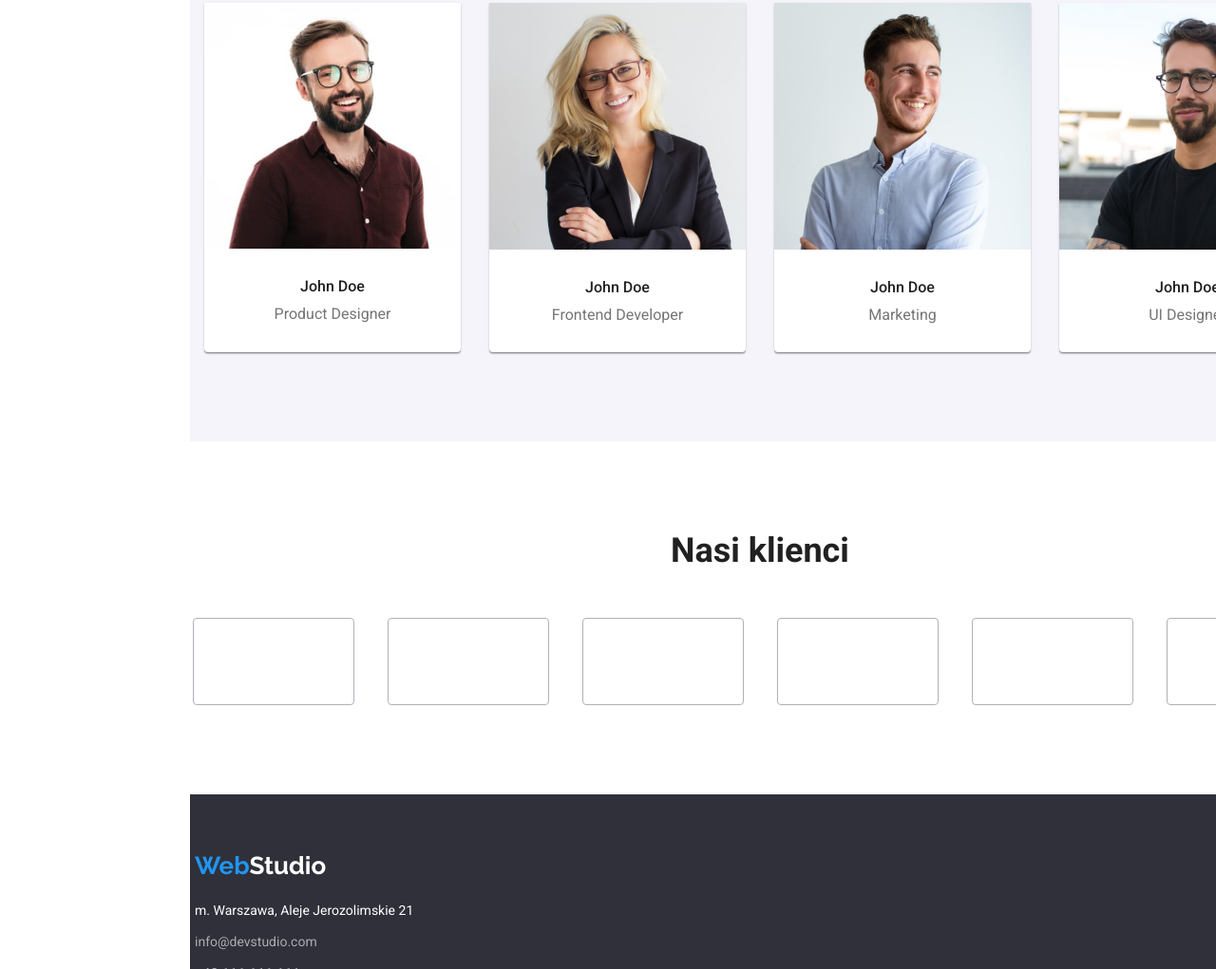
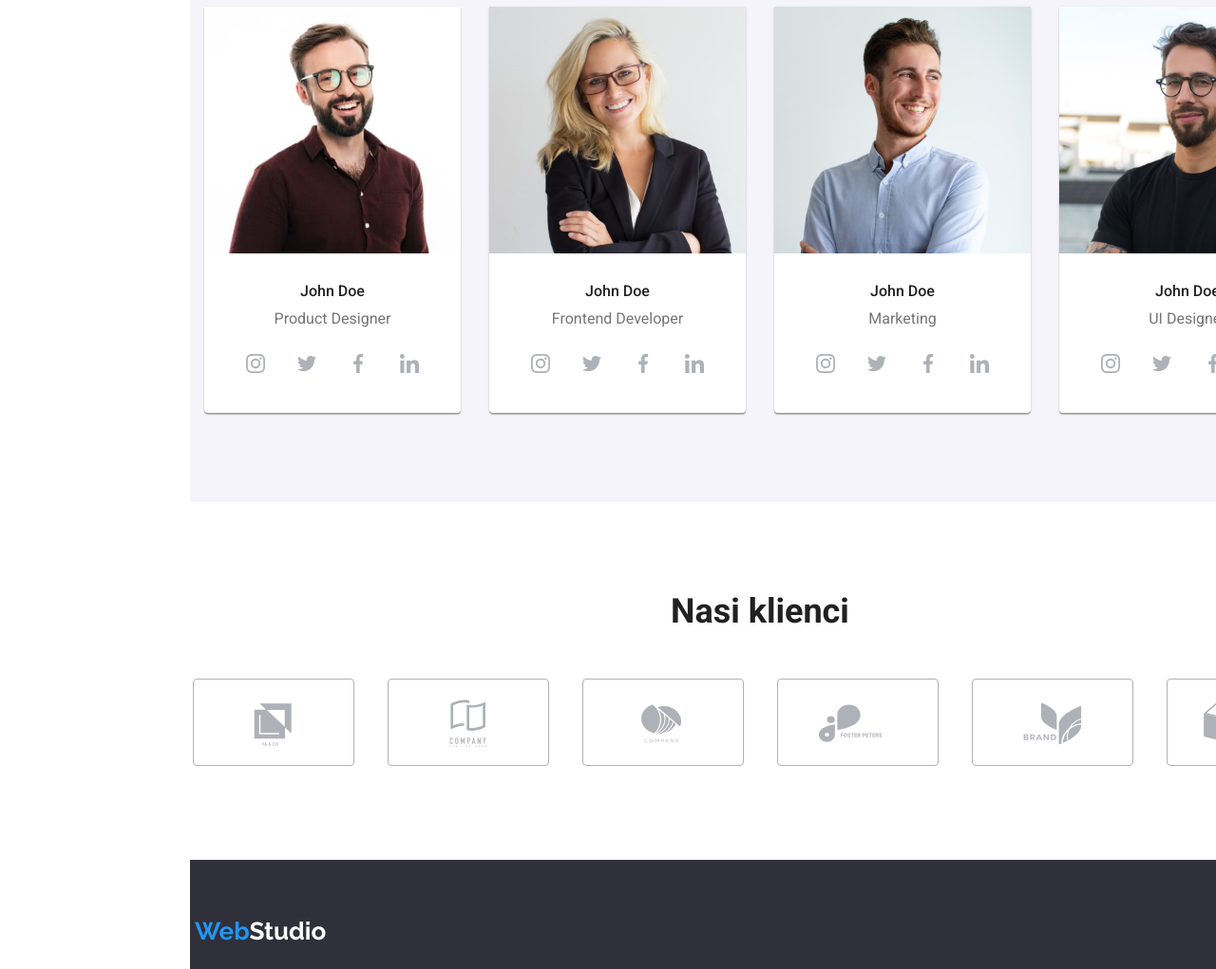
Before and after one commit to MagdalenaPezacka/goit-markup-hw-04, a plain HTML site: page index.html in a window 1280 px wide. Shown: the part 1779-2800 px from the top of the page at 95% size. Drawn offline with Linux system fonts and the light colour scheme.

Commit message:
partoficonsadded

```diff
--- a/css/styles.css
+++ b/css/styles.css
@@ -78,6 +78,7 @@ header {
   color: var(--brand-color);
 }
 .contacts {
+  display: flex;
   justify-content: right;
 }
 .email-link {
@@ -152,10 +153,11 @@ header {
 .article-box {
   max-width: 270px;
   height: 120px;
+  padding: 25px 100px;
   margin-bottom: 30px;
   border-radius: 4px;
   background-color: var(--almost-white);
-  background-image: url("https://res.cloudinary.com/goit-academy/image/upload/v1614773221/codepen/cat_segyum.svg");
+
   background-repeat: no-repeat;
   background-size: contain;
 }
@@ -200,7 +202,6 @@ header {
 }
 .ourteam {
   margin: 0;
-
   padding-bottom: 50px;
 }
 
@@ -210,14 +211,13 @@ header {
   width: 1200px;
   justify-content: center;
   gap: 30px;
-
   padding-left: 0;
 }
 .team .team-part {
   background-color: var(--total-white);
   margin: 0 auto;
   width: 270px;
-  height: 368px;
+  height: 428px;
   box-shadow: 0px 1px 3px rgba(0, 0, 0, 0.12), 0px 1px 1px rgba(0, 0, 0, 0.14),
     0px 2px 1px rgba(0, 0, 0, 0.2);
   border-radius: 0px 0px 4px 4px;
@@ -238,7 +238,31 @@ header {
   color: var(--light-grey);
   text-align: center;
   margin: 0 auto;
-  padding-bottom: 30px;
+  padding-bottom: 16px;
+}
+.socials-box {
+  display: flex;
+  width: 206px;
+  height: 44px;
+  margin: 0 auto;
+  padding: 0;
+  justify-content: space-around;
+  gap: 10px;
+}
+.socialmedia {
+  width: 44px;
+  height: 44px;
+  padding: 12px;
+  fill: var(--icon-border);
+}
+.socialmedia:hover,
+.socialmedia:focus {
+  fill: var(--total-white);
+  background-color: var(--brand-color);
+
+  border-radius: 45%;
+  -webkit-border-radius: 45%;
+  cursor: pointer;
 }
 .clients-box {
   display: flex;
@@ -248,15 +272,24 @@ header {
   gap: 30px;
   padding-left: 0;
   border-radius: 4px;
-
   background-repeat: no-repeat;
   background-size: contain;
 }
 .client {
   width: 170px;
   height: 92px;
+  padding: 18px 32px 14px 32px;
+  justify-content: center;
+  fill: var(--icon-border);
   border: 1px solid var(--icon-border);
   border-radius: 4px;
+}
+.client:hover,
+.client:focus {
+  fill: var(--brand-color);
+  border: 1px solid var(--brand-color);
+  border-radius: 4px;
+  cursor: pointer;
 }
 /*portfolio*/
 .container {
--- a/index.html
+++ b/index.html
@@ -47,7 +47,9 @@
       </section>
       <ul class="no-points articles">
         <li>
-          <div class="article-box"></div>
+          <svg class="article-box">
+            <use href="./images/icons.svg#icon-antenna-1"></use>
+          </svg>
           <h3 class="article-title">LOREM IPSUM</h3>
           <p class="article-text">
             Lorem ipsum dolor sit amet, consectetur adipiscing elit. Nam vel
@@ -55,7 +57,9 @@
           </p>
         </li>
         <li>
-          <div class="article-box"></div>
+          <svg class="article-box">
+            <use href="./images/icons.svg#icon-clock-1"></use>
+          </svg>
           <h3 class="article-title">LOREM IPSUM</h3>
           <p class="article-text">
             Lorem ipsum dolor sit amet, consectetur adipiscing elit. Nam vel
@@ -63,7 +67,9 @@
           </p>
         </li>
         <li>
-          <div class="article-box"></div>
+          <svg class="article-box">
+            <use href="./images/icons.svg#icon-diagram-1"></use>
+          </svg>
           <h3 class="article-title">LOREM IPSUM</h3>
           <p class="article-text">
             Lorem ipsum dolor sit amet, consectetur adipiscing elit. Nam vel
@@ -71,7 +77,9 @@
           </p>
         </li>
         <li>
-          <div class="article-box"></div>
+          <svg class="article-box">
+            <use href="./images/icons.svg#icon-astronaut-1"></use>
+          </svg>
           <h3 class="article-title">LOREM IPSUM</h3>
           <p class="article-text">
             Lorem ipsum dolor sit amet, consectetur adipiscing elit. Nam vel
@@ -125,6 +133,20 @@
                 <figcaption>
                   <p class="team-member">John Doe</p>
                   <p class="team-position">Product Designer</p>
+                  <div class="socials-box">
+                    <svg class="socialmedia">
+                      <use href="./images/icons.svg#icon-instagram-2"></use>
+                    </svg>
+                    <svg class="socialmedia">
+                      <use href="./images/icons.svg#icon-twitter-1"></use>
+                    </svg>
+                    <svg class="socialmedia">
+                      <use href="./images/icons.svg#icon-facebook-1"></use>
+                    </svg>
+                    <svg class="socialmedia">
+                      <use href="./images/icons.svg#icon-linkedin-1"></use>
+                    </svg>
+                  </div>
                 </figcaption>
               </figure>
             </li>
@@ -139,6 +161,20 @@
                 <figcaption>
                   <p class="team-member">John Doe</p>
                   <p class="team-position">Frontend Developer</p>
+                  <div class="socials-box">
+                    <svg class="socialmedia">
+                      <use href="./images/icons.svg#icon-instagram-2"></use>
+                    </svg>
+                    <svg class="socialmedia">
+                      <use href="./images/icons.svg#icon-twitter-1"></use>
+                    </svg>
+                    <svg class="socialmedia">
+                      <use href="./images/icons.svg#icon-facebook-1"></use>
+                    </svg>
+                    <svg class="socialmedia">
+                      <use href="./images/icons.svg#icon-linkedin-1"></use>
+                    </svg>
+                  </div>
                 </figcaption>
               </figure>
             </li>
@@ -153,6 +189,20 @@
                 <figcaption>
                   <p class="team-member">John Doe</p>
                   <p class="team-position">Marketing</p>
+                  <div class="socials-box">
+                    <svg class="socialmedia">
+                      <use href="./images/icons.svg#icon-instagram-2"></use>
+                    </svg>
+                    <svg class="socialmedia">
+                      <use href="./images/icons.svg#icon-twitter-1"></use>
+                    </svg>
+                    <svg class="socialmedia">
+                      <use href="./images/icons.svg#icon-facebook-1"></use>
+                    </svg>
+                    <svg class="socialmedia">
+                      <use href="./images/icons.svg#icon-linkedin-1"></use>
+                    </svg>
+                  </div>
                 </figcaption>
               </figure>
             </li>
@@ -167,6 +217,20 @@
                 <figcaption>
                   <p class="team-member">John Doe</p>
                   <p class="team-position">UI Designer</p>
+                  <div class="socials-box">
+                    <svg class="socialmedia">
+                      <use href="./images/icons.svg#icon-instagram-2"></use>
+                    </svg>
+                    <svg class="socialmedia">
+                      <use href="./images/icons.svg#icon-twitter-1"></use>
+                    </svg>
+                    <svg class="socialmedia">
+                      <use href="./images/icons.svg#icon-facebook-1"></use>
+                    </svg>
+                    <svg class="socialmedia">
+                      <use href="./images/icons.svg#icon-linkedin-1"></use>
+                    </svg>
+                  </div>
                 </figcaption>
               </figure>
             </li>
@@ -178,22 +242,34 @@
           <h2 class="subtitle">Nasi klienci</h2>
           <ul class="no-points clients-box">
             <li>
-              <div class="client"></div>
+              <svg class="client">
+                <use href="./images/icons.svg#icon-Logo-1"></use>
+              </svg>
             </li>
             <li>
-              <div class="client"></div>
+              <svg class="client">
+                <use href="./images/icons.svg#icon-Logo"></use>
+              </svg>
             </li>
             <li>
-              <div class="client"></div>
+              <svg class="client">
+                <use href="./images/icons.svg#icon-Logo-2"></use>
+              </svg>
             </li>
             <li>
-              <div class="client"></div>
+              <svg class="client">
+                <use href="./images/icons.svg#icon-Logo-3"></use>
+              </svg>
             </li>
             <li>
-              <div class="client"></div>
+              <svg class="client">
+                <use href="./images/icons.svg#icon-Logo-4"></use>
+              </svg>
             </li>
             <li>
-              <div class="client"></div>
+              <svg class="client">
+                <use href="./images/icons.svg#icon-Logo-5"></use>
+              </svg>
             </li>
           </ul>
         </section>
```
